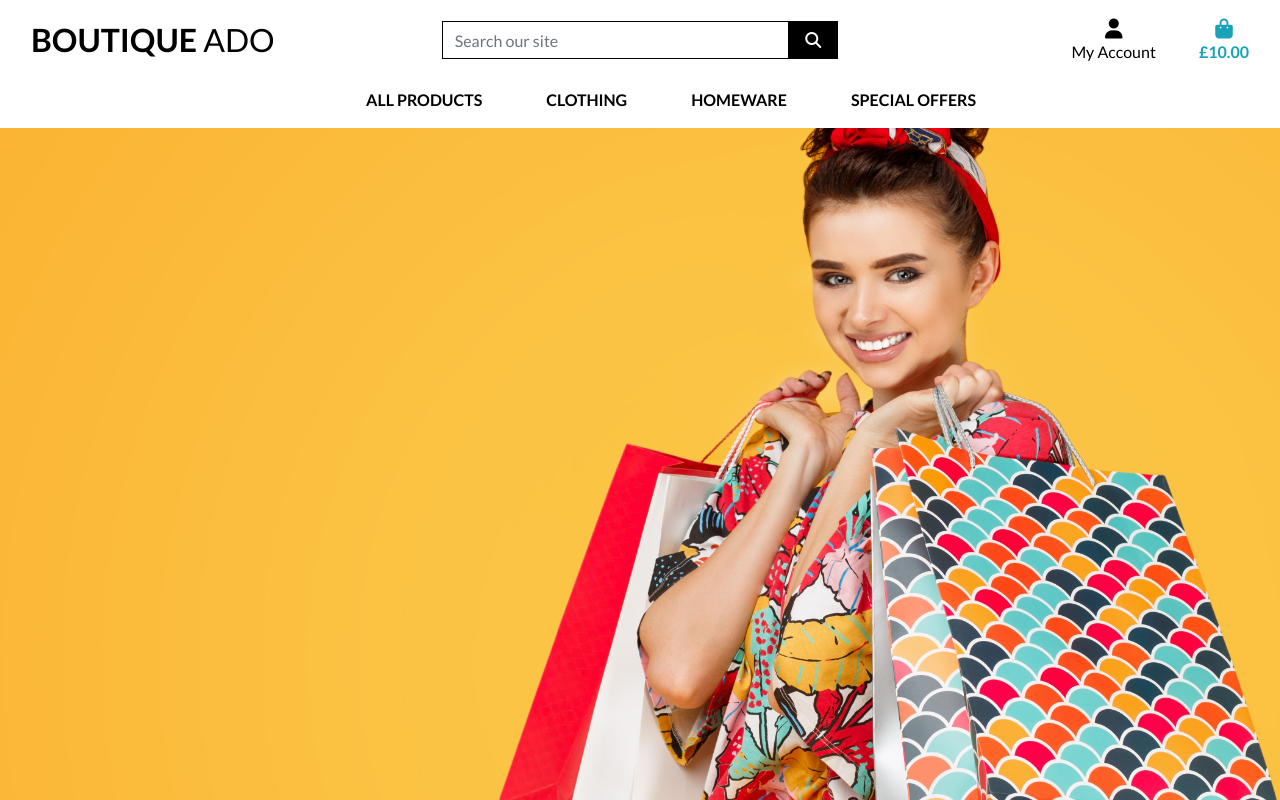
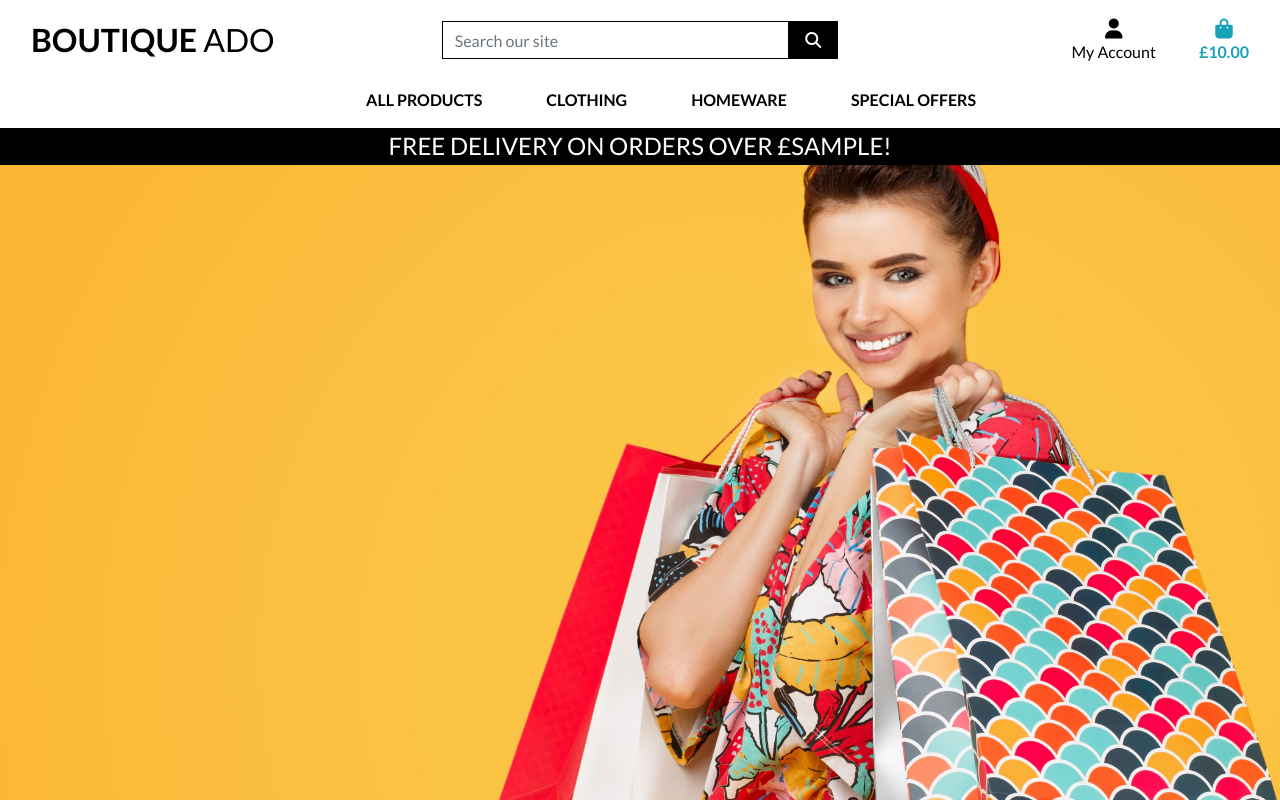
Before and after one commit to sarah2244-4/boutique-ado, a Django app: template templates/base.html in a window 1280 px wide. Run offline with Django 3.2, Linux system fonts and the light colour scheme; the template is opened without the code that fills it: most values are stand-ins (such as "Sample title", 1, 10 or a date in 2020); parts of the project's set-up code (start-up, migrations or seed data) failed here and were passed over; some libraries are stand-ins or nearby versions.

Commit message:
Fixed body height and added banner

```diff
--- a/static/css/base.css
+++ b/static/css/base.css
@@ -5,9 +5,7 @@ html, body {
 body {
     background: url('/media/homepage_background_cropped.jpg') no-repeat center center fixed;
     background-size: cover;
-    height: calc(100vh - 164px);
-    height: -moz-calc(100vh - 164px);
-    height: -webkit-calc(100vh - 164px);
+    height: calc(~"100vh - 164px");
     color: #555;
     font-family: 'Lato';
 }
@@ -58,6 +56,10 @@ body {
     border: 1px solid black !important;
 }
 
+.bg-black {
+    background: #000 !important;
+}
+
 /* -------------------------------- Media Queries */
 
 /* Slightly larger container on xl screens */
--- a/templates/base.html
+++ b/templates/base.html
@@ -103,12 +103,17 @@
       </div>
       <div class="row bg-white">
         <nav class="navbar navbar-expand-lg navbar-light w-100">
-          <button class="navbar-toggler" type="button" data-toggle="#main-nav" aria-expanded="false" aria-label="Toggle navigation">
-            <span class="navbar-toggler-icon"></span>
-          </button>
-          {% include 'includes/mobile-top-header.html' %}
-          {% include 'includes/main-nav.html' %}
-        </nav>
+            <button class="navbar-toggler" type="button" data-toggle="collapse" data-target="#main-nav" aria-controls="main-nav" aria-expanded="false" aria-label="Toggle navigation">
+                <span class="navbar-toggler-icon"></span>
+            </button>
+            {% include 'includes/mobile-top-header.html' %}
+            {% include 'includes/main-nav.html' %}
+          </nav>
+      </div>
+      <div id="delivery-banner" class="row text-center">
+          <div class="col bg-black text-white">
+              <h4 class="logo-font my-1">Free delivery on orders over £{{ free_delivery_threshold }}!</h4>
+          </div>
       </div>
     </header>
 
```
